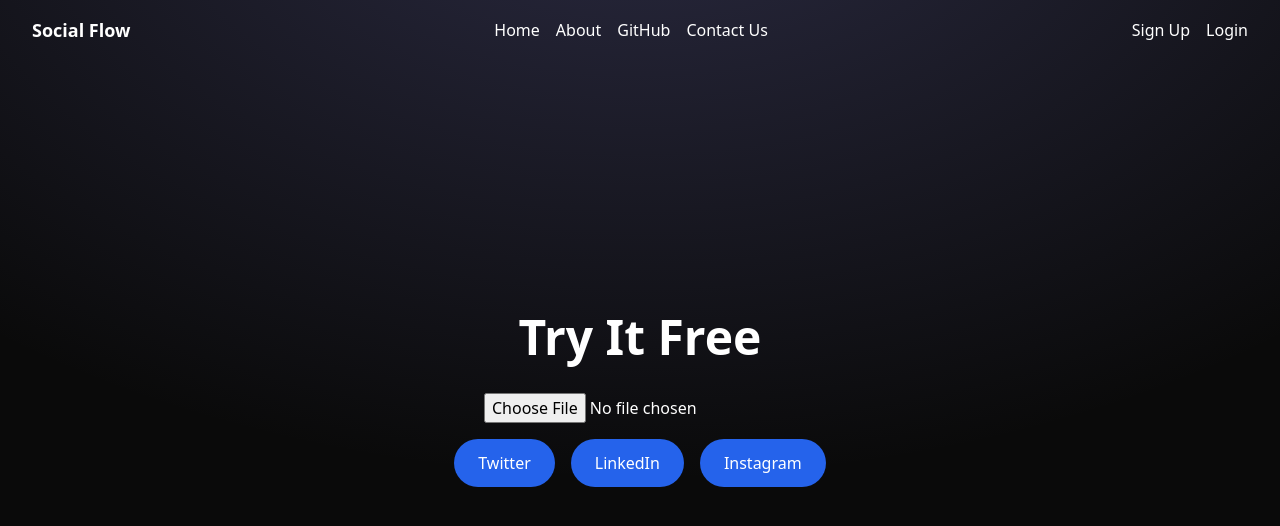
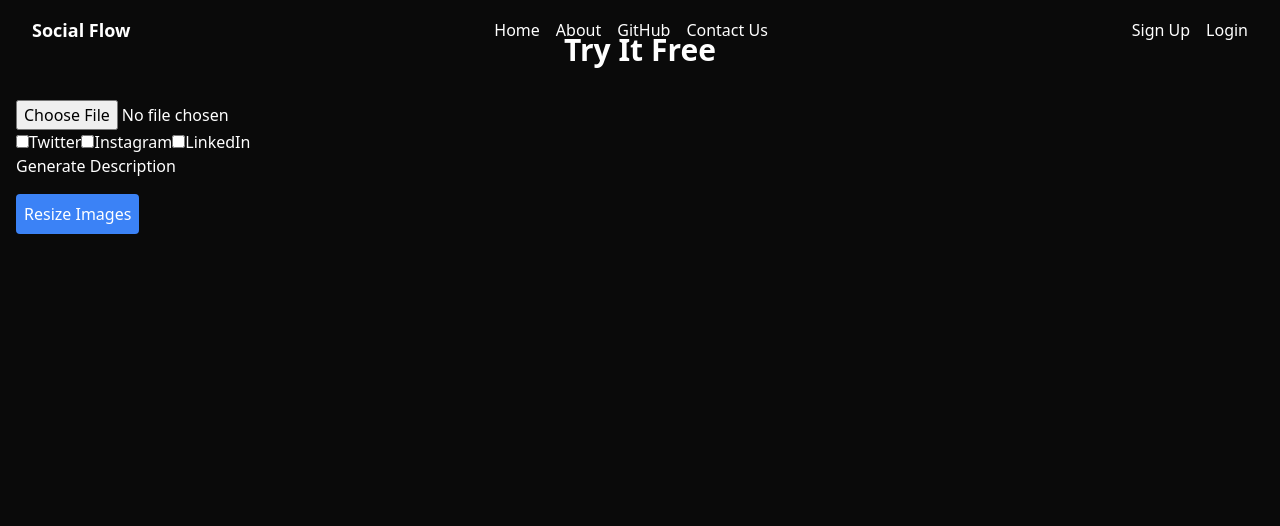
Before and after one commit to Mohiit70/Social-Flow, a React (Vite) app: page /try-it-free in a window 1280 px wide. Shown: the top 526 px of the page. Built offline with nearby package versions, Linux system fonts and the light colour scheme.

Commit message:
added uploadform, logic of resize image

```diff
--- /dev/null
+++ b/src/components/ PlatformSelector.jsx
@@ -0,0 +1,34 @@
+import React, { useState } from 'react';
+
+const PlatformSelector = ({ onPlatformSelect }) => {
+  const [selectedPlatforms, setSelectedPlatforms] = useState([]);
+
+  const platforms = ['Twitter', 'Instagram', 'LinkedIn'];
+
+  const handleChange = (platform) => {
+    const newSelection = selectedPlatforms.includes(platform)
+      ? selectedPlatforms.filter((p) => p !== platform)
+      : [...selectedPlatforms, platform];
+
+    setSelectedPlatforms(newSelection);
+    onPlatformSelect(newSelection);
+  };
+
+  return (
+    <div>
+      {platforms.map((platform) => (
+        <label key={platform}>
+          <input
+            type="checkbox"
+            value={platform}
+            checked={selectedPlatforms.includes(platform)}
+            onChange={() => handleChange(platform)}
+          />
+          {platform}
+        </label>
+      ))}
+    </div>
+  );
+};
+
+export default PlatformSelector;
--- /dev/null
+++ b/src/components/ UploadForm.jsx
@@ -0,0 +1,18 @@
+import React from 'react';
+
+const UploadForm = ({ onImageUpload }) => {
+  const handleChange = (event) => {
+    const file = event.target.files[0];
+    if (file) {
+      onImageUpload(file);
+    }
+  };
+
+  return (
+    <div>
+      <input type="file" accept="image/*" onChange={handleChange} />
+    </div>
+  );
+};
+
+export default UploadForm;
--- /dev/null
+++ b/src/components/DescriptionGenerator.jsx
@@ -0,0 +1,16 @@
+import React from 'react';
+
+const DescriptionGenerator = ({ onGenerate }) => {
+  const handleClick = () => {
+    const description = 'Generated description with AI.';
+    onGenerate(description);
+  };
+
+  return (
+    <div>
+      <button onClick={handleClick}>Generate Description</button>
+    </div>
+  );
+};
+
+export default DescriptionGenerator;
--- a/src/pages/TryItFree.jsx
+++ b/src/pages/TryItFree.jsx
@@ -1,39 +1,62 @@
 import React, { useState } from 'react';
 import Navbar from '../components/Navbar';
+import UploadForm from '../components/ UploadForm';
+import PlatformSelector from '../components/ PlatformSelector';
+import DescriptionGenerator from '../components/DescriptionGenerator';
+import { resizeImage } from '../utils/resizeImage';
 
 const TryItFree = () => {
-  const [file, setFile] = useState(null);
-  const [description, setDescription] = useState('');
+  const [uploadedImage, setUploadedImage] = useState(null);
+  const [selectedPlatforms, setSelectedPlatforms] = useState([]);
+  const [resizedImages, setResizedImages] = useState([]);
 
-  const handleFileChange = (event) => {
-    setFile(URL.createObjectURL(event.target.files[0]));
+  const handleImageUpload = (file) => {
+    setUploadedImage(file);
   };
 
-  const generateDescription = () => {
-    // Placeholder for AI description generation
-    setDescription('This is a generated description based on the uploaded image.');
+  const handlePlatformSelect = (platforms) => {
+    setSelectedPlatforms(platforms);
+  };
+
+  const handleGenerateDescription = (description) => {
+    // Logic to handle description
+    console.log('Generated description:', description);
+  };
+
+  const handleImageResize = async () => {
+    if (uploadedImage && selectedPlatforms.length > 0) {
+      const resizedImages = await Promise.all(
+        selectedPlatforms.map((platform) => resizeImage(uploadedImage, platform))
+      );
+      setResizedImages(resizedImages);
+    }
   };
 
   return (
-    <div className="relative h-screen w-screen bg-neutral-950 bg-[radial-gradient(ellipse_80%_80%_at_50%_-20%,rgba(120,119,198,0.3),rgba(255,255,255,0))]">
+    <div className="min-h-screen bg-neutral-950 text-white">
       <Navbar />
-      <div className="absolute top-0 z-[-2] h-screen w-screen"></div>
-      <div className="flex flex-col items-center justify-center h-full text-center">
-        <h1 className="text-5xl font-bold text-white">Try It Free</h1>
-        <div className="mt-8">
-          <input type="file" onChange={handleFileChange} className="text-white" />
-          {file && <img src={file} alt="Preview" className="mt-4 max-w-xs sm:max-w-md" />}
-          <div className="mt-4">
-            <button className="bg-blue-600 text-white px-6 py-3 rounded-full hover:bg-blue-700 mx-2">Twitter</button>
-            <button className="bg-blue-600 text-white px-6 py-3 rounded-full hover:bg-blue-700 mx-2">LinkedIn</button>
-            <button className="bg-blue-600 text-white px-6 py-3 rounded-full hover:bg-blue-700 mx-2">Instagram</button>
-          </div>
-          {file && (
-            <div className="mt-4">
-              <button onClick={generateDescription} className="bg-green-600 text-white px-6 py-3 rounded-full hover:bg-green-700">Generate Description</button>
-              {description && <p className="text-xl text-gray-300 mt-4">{description}</p>}
+      <div className="container mx-auto px-4 py-8">
+        <h1 className="text-3xl font-bold text-center mb-8">Try It Free</h1>
+        <UploadForm onImageUpload={handleImageUpload} />
+        <PlatformSelector onPlatformSelect={handlePlatformSelect} />
+        <DescriptionGenerator onGenerate={handleGenerateDescription} />
+        <button
+          onClick={handleImageResize}
+          className="mt-4 p-2 bg-blue-500 rounded hover:bg-blue-600 transition"
+        >
+          Resize Images
+        </button>
+        <div className="mt-8 grid grid-cols-1 sm:grid-cols-2 lg:grid-cols-3 gap-4">
+          {resizedImages.map((image, index) => (
+            <div key={index} className="flex flex-col items-center">
+              <img
+                src={URL.createObjectURL(image)}
+                alt={`Resized for ${selectedPlatforms[index]}`}
+                className="max-w-full h-auto rounded shadow"
+              />
+              <p className="mt-2 text-sm text-gray-400">{selectedPlatforms[index]}</p>
             </div>
-          )}
+          ))}
         </div>
       </div>
     </div>
--- /dev/null
+++ b/src/utils/resizeImage.js
@@ -0,0 +1,31 @@
+export const resizeImage = (file, platform) => {
+  return new Promise((resolve, reject) => {
+    const reader = new FileReader();
+    reader.onload = (event) => {
+      const img = new Image();
+      img.onload = () => {
+        const canvas = document.createElement('canvas');
+        const ctx = canvas.getContext('2d');
+
+        const dimensions = {
+          Twitter: { width: 1024, height: 512 },
+          Instagram: { width: 1080, height: 1080 },
+          LinkedIn: { width: 1200, height: 627 },
+        };
+
+        const { width, height } = dimensions[platform] || { width: img.width, height: img.height };
+
+        canvas.width = width;
+        canvas.height = height;
+        ctx.drawImage(img, 0, 0, width, height);
+
+        canvas.toBlob((blob) => {
+          resolve(new File([blob], file.name, { type: file.type }));
+        }, file.type);
+      };
+      img.src = event.target.result;
+    };
+    reader.onerror = (error) => reject(error);
+    reader.readAsDataURL(file);
+  });
+};
```
